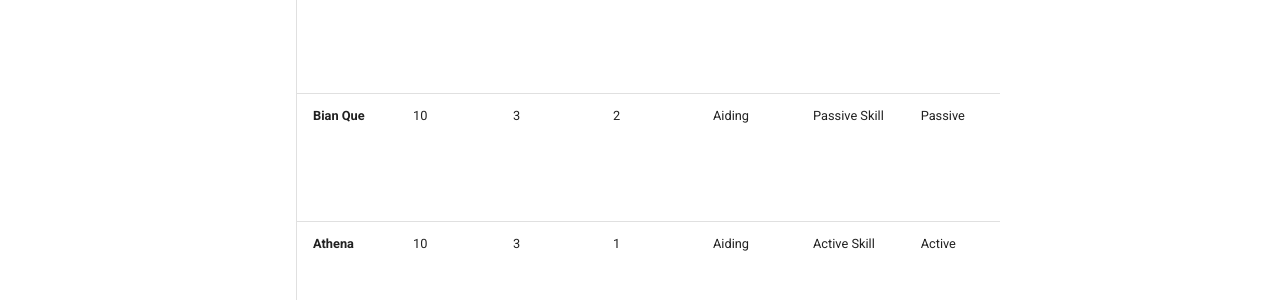
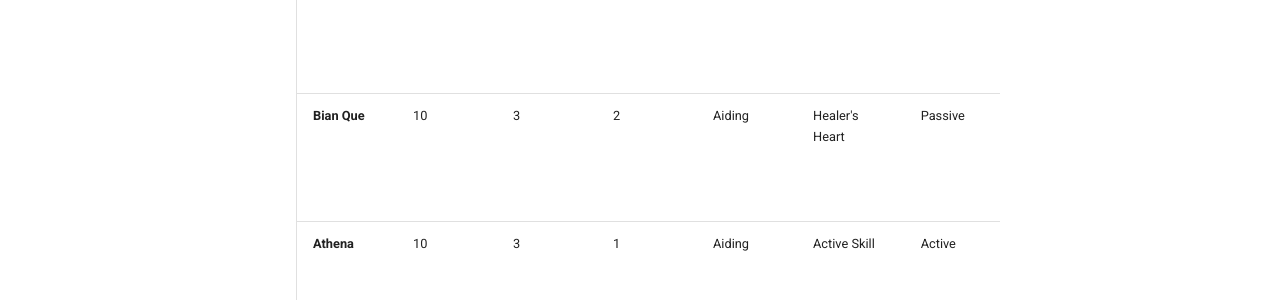
Before and after one commit to zhouanqiNB/hexo-wiki, an MkDocs documentation site: the page built from docs/Character.md, in a window 1280 px wide and 900 px high, scrolled down 2041 px. Shown: the part 299-599 px from the top of the window. Built offline with MkDocs 1.6.1 and Material for MkDocs 9.7.7, drawn with Linux system fonts in a browser that asks for light colours.

Commit message:
vault backup: 2024-11-19 20:07:37

```diff
--- a/docs/Character.md
+++ b/docs/Character.md
@@ -13,6 +13,6 @@
 | **Li Bai**      | 8          | 4            | 2            | Agility    | Journey of a Knight | Passive    | -          | Cancel negative status on a character and turn it into a general attack.                                                                            |
 | **Dorian Gray** | 8          | 4            | 2            | Agility    | Kill Scapegoat      | Passive    | -          | When about to face a deadly attack, deal 4 damage to another character and escape the incoming damage if the target dies.                           |
 | **Jikokuten**   | 10         | 3            | 2            | Aiding     | Melody              | Active     | 6          | Designate up to 3 characters to increase or decrease life by 2 points simultaneously.                                                               |
-| **Bian Que**    | 10         | 3            | 2            | Aiding     | Passive Skill       | Passive    | -          | When using your talent, life points given to teammates are increased to 4.                                                                          |
+| **Bian Que**    | 10         | 3            | 2            | Aiding     | Healer's Heart      | Passive    | -          | When using your talent, life points given to teammates are increased to 4.                                                                          |
 | **Athena**      | 10         | 3            | 1            | Aiding     | Active Skill        | Active     | 5          | Designate a teammate to cancel all damage to them until your next action phase.                                                                     |
 | **Loki**        | 8          | 3            | 1            | \[\]       | Active Skill        | Active     | 3          | Once per round, acquire a talent you don't currently possess.                                                                                       |
```
